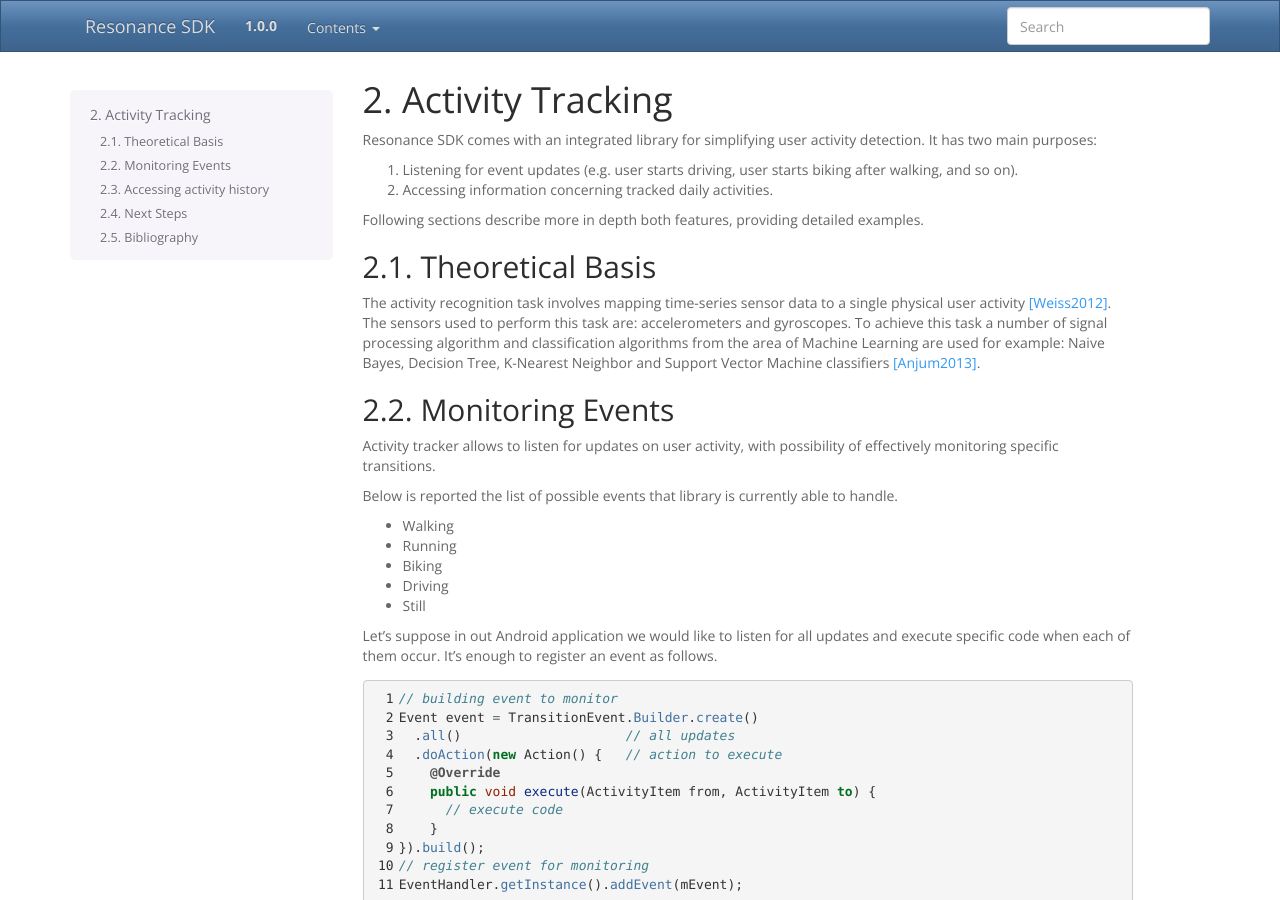
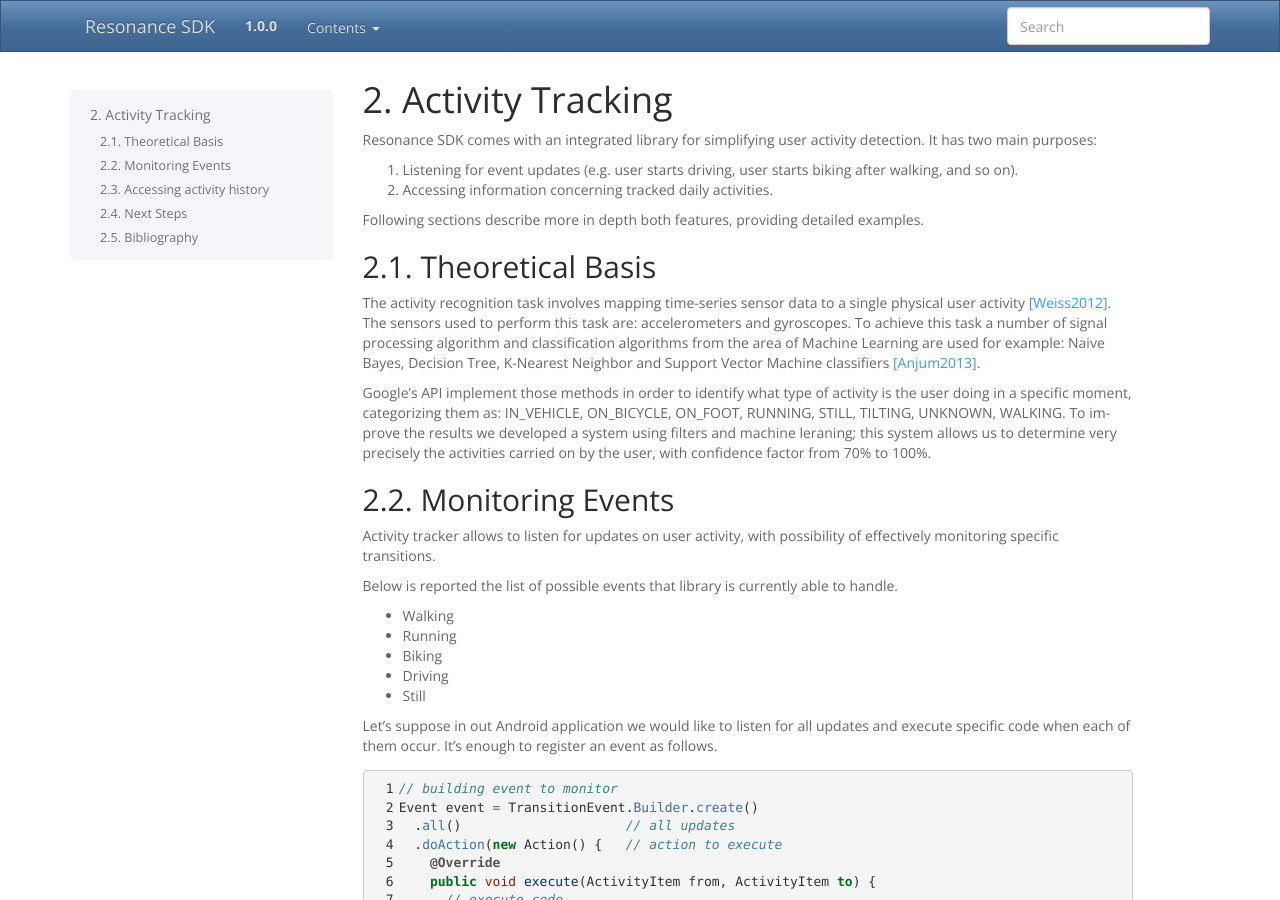
Before and after one commit to atooma/doc-resonance-sdk, a Sphinx documentation site: the page built from docs/source/activity.rst, in a window 1280 px wide and 900 px high. Built offline with Sphinx 7.4.7, drawn with Linux system fonts in a browser that asks for light colours.

Commit message:
Theorical basis activity

```diff
--- a/docs/source/activity.rst
+++ b/docs/source/activity.rst
@@ -14,6 +14,8 @@
 ---------------------------------------
 
 The activity recognition task involves mapping time-series sensor data to a single physical user activity [Weiss2012]_. The sensors used to perform this task are: accelerometers and gyroscopes. To achieve this task a number of signal processing algorithm and classification algorithms from the area of Machine Learning are used for example: Naive Bayes, Decision Tree, K-Nearest Neighbor and Support Vector Machine classifiers [Anjum2013]_.
+
+Google's API implement those methods in order to identify what type of activity is the user doing in a specific moment, categorizing them as: IN_VEHICLE, ON_BICYCLE, ON_FOOT, RUNNING, STILL, TILTING, UNKNOWN, WALKING. To improve the results we developed a system using filters and machine leraning; this system allows us to determine very precisely the activities carried on by the user, with confidence factor from 70% to 100%.
 
 Monitoring Events
 ---------------------------------------
```
